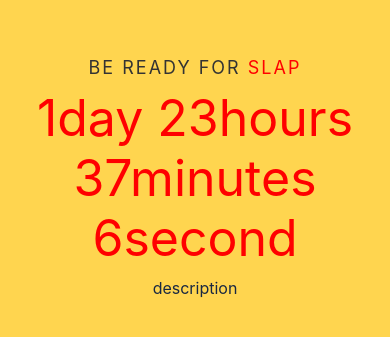
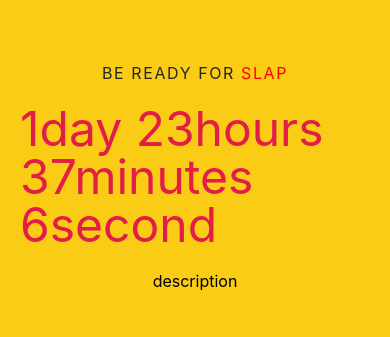
Before and after one commit to mehranyasari/slapping, a plain HTML site: page index.html in a window 390 px wide. Shown: the part 245-582 px from the top of the page. Drawn offline with nearby package versions, Linux system fonts and the light colour scheme.

Commit message:
add tailwind library

```diff
--- a/css/about.css
+++ b/css/about.css
@@ -1,12 +1,3 @@
-body {
-    background-color: rgb(211, 185, 126);
-}
-
 .paragragh {
     font-family: Arial, Helvetica, sans-serif;
-    font-size: x-large;
 }
-
-.main {
-    display: flex;
-}
--- a/css/style.css
+++ b/css/style.css
@@ -1,8 +1,3 @@
-/* general styling */
-:root {
-    --smaller: 0.75;
-}
-
 * {
     box-sizing: border-box;
     margin: 0;
@@ -10,63 +5,10 @@
 }
 
 body {
-    align-items: center;
-    background-color: #ffd54f;
-    display: flex;
     font-family: -apple-system, BlinkMacSystemFont, "Segoe UI", Roboto,
         Oxygen-Sans, Ubuntu, Cantarell, "Helvetica Neue", sans-serif;
-
-    flex-direction: column-reverse;
-    justify-content: center;
-    height: 100vh;
 }
 
-.container {
-    color: #333;
+#container {
     margin: 0 auto;
-    text-align: center;
 }
-
-h1 {
-    font-weight: normal;
-    letter-spacing: 0.125rem;
-    text-transform: uppercase;
-}
-
-li {
-    display: inline-block;
-    font-size: 1.5em;
-    list-style-type: none;
-    padding: 1em;
-    text-transform: uppercase;
-}
-
-li span {
-    display: block;
-    font-size: 4.5rem;
-}
-
-@media all and (max-width: 768px) {
-    h1 {
-        font-size: calc(1.5rem * var(--smaller));
-    }
-
-    li {
-        font-size: calc(1.125rem * var(--smaller));
-    }
-
-    li span {
-        font-size: calc(3.375rem * var(--smaller));
-    }
-}
-
-#countdown {
-    padding: 10px;
-    font-size: 50px;
-    color: red;
-}
-
-a {
-    color: rgb(25, 40, 66);
-    text-decoration: none;
-}
--- a/index.html
+++ b/index.html
@@ -6,13 +6,17 @@
     <meta name="viewport" content="width=device-width, initial-scale=1.0">
     <title>slap</title>
     <link rel="stylesheet" href="css/style.css">
-    <body>
-        <a href="about.html">description</a>
-        <div class="container">
-            <h1 id="headline">
+    <!-- tailwindcss -->
+    <script src="https://cdn.tailwindcss.com"></script>
+    <link href="https://cdn.tailwindcss.com" rel="stylesheet" />
+    <!-- start -->
+    <body class="item-center bg-yellow-400 flex flex-col-reverse justify-center h-screen">
+        <a class="description hover:underline no-underline text-center" href="about.html">description</a>
+        <div class=" text-centers text-neutral-800 " id="container">
+            <h1 id="headline" class="font-normals uppercase text-center tracking-widest">
                 Be ready for <span style="color: red"> slap</span>
             </h1>
-            <div id="countdown"></div>
+            <div id="countdown" class="p-5 text-5xl text-rose-600"></div>
         </div>
     </body>
     <script src="main.js"></script>
```
Also changed, not shown: about.html (+6 -3 lines).
